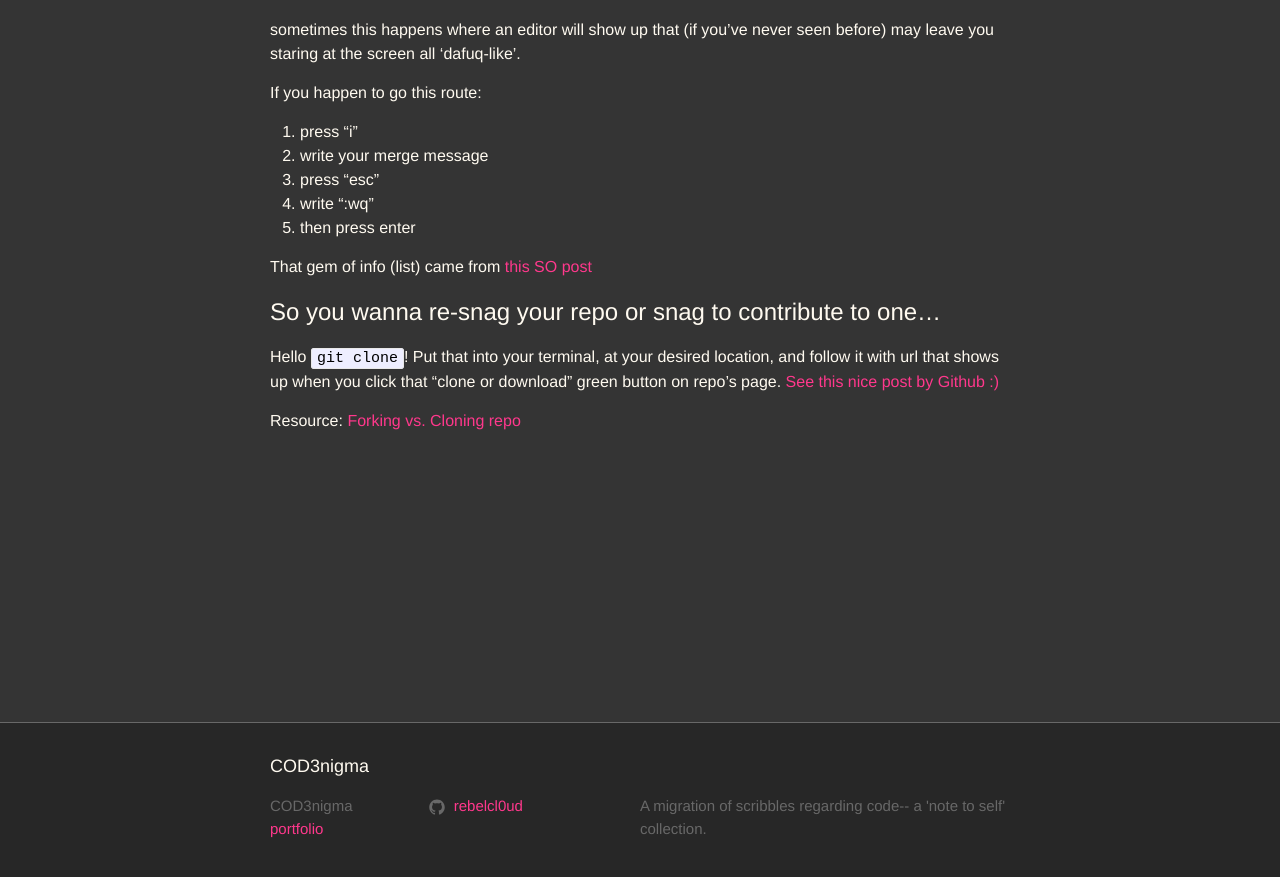
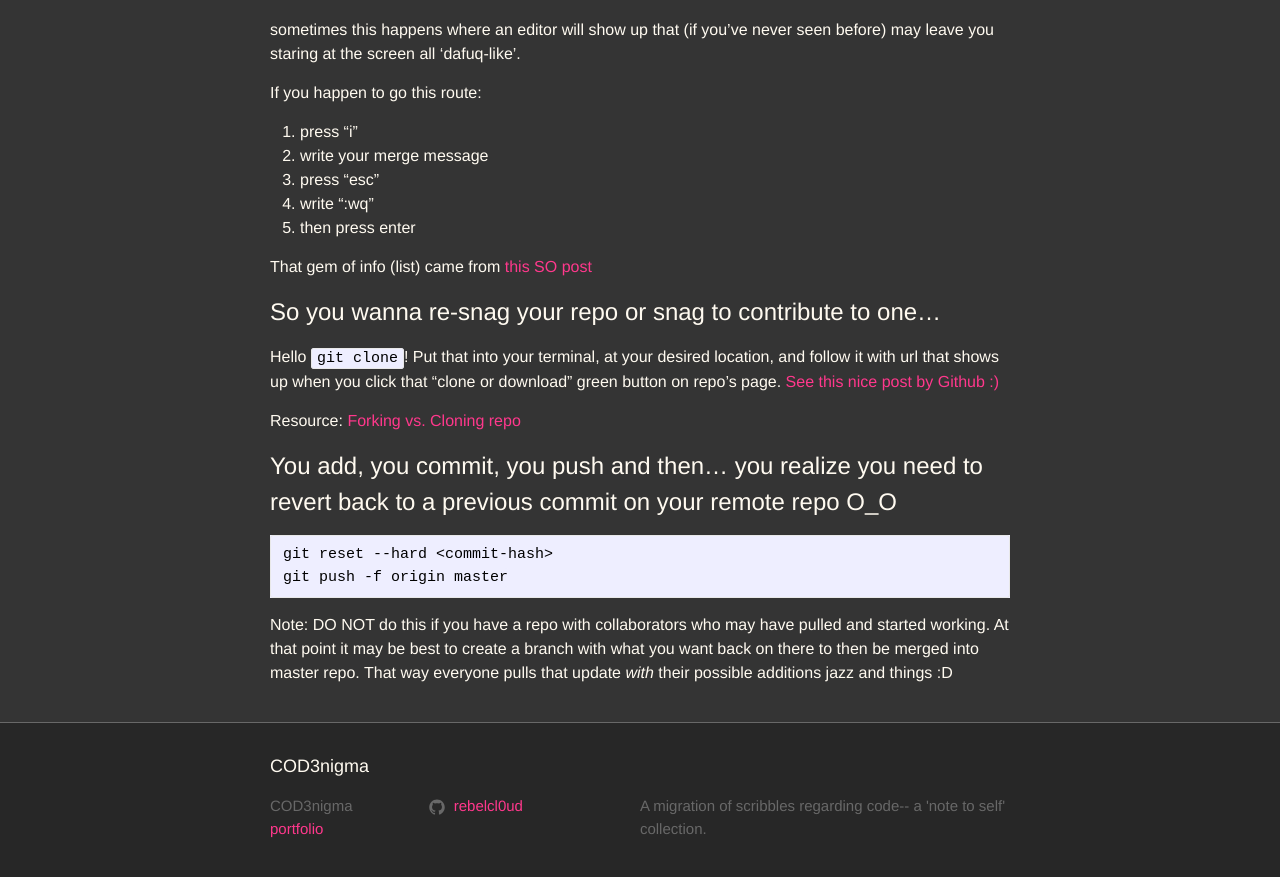
Before and after one commit to rebelcl0ud/blog, a Jekyll site: the page built from _posts/2017-06-19-[06]-git-it-done.markdown, in a window 1280 px wide and 900 px high, scrolled down 2522 px. Shown: the top 877 px of the window. Built offline with Jekyll 4.4.1, drawn with Linux system fonts in a browser that asks for light colours.

Commit message:
update: back to previous commit on remote repo

````diff
--- a/_posts/2017-06-19-[06]-git-it-done.markdown
+++ b/_posts/2017-06-19-[06]-git-it-done.markdown
@@ -108,3 +108,10 @@ That gem of info (list) came from [this SO post](https://stackoverflow.com/quest
 Hello `git clone`! Put that into your terminal, at your desired location, and follow it with url that shows up when you click that "clone or download" green button on repo's page. [See this nice post by Github :)](https://help.github.com/en/articles/cloning-a-repository)
 
 Resource: [Forking vs. Cloning repo](https://github.community/t5/Support-Protips/The-difference-between-forking-and-cloning-a-repository/ba-p/1372)
+
+# You add, you commit, you push and then... you realize you need to revert back to a previous commit on your remote repo O_O
+```
+git reset --hard <commit-hash>
+git push -f origin master
+```
+Note: DO NOT do this if you have a repo with collaborators who may have pulled and started working. At that point it may be best to create a branch with what you want back on there to then be merged into master repo. That way everyone pulls that update *with* their possible additions jazz and things :D
````
